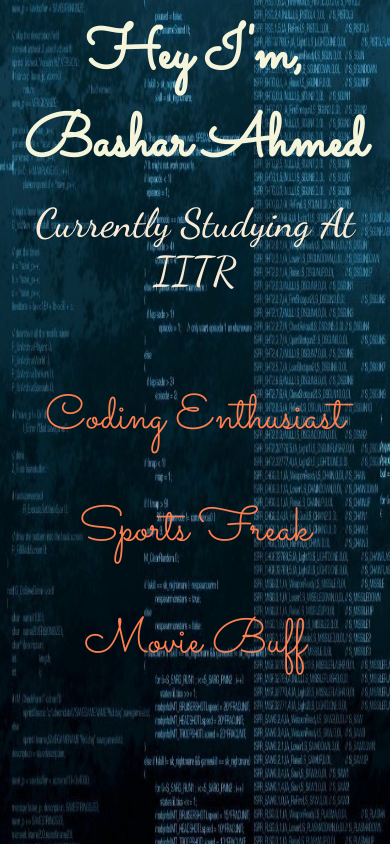
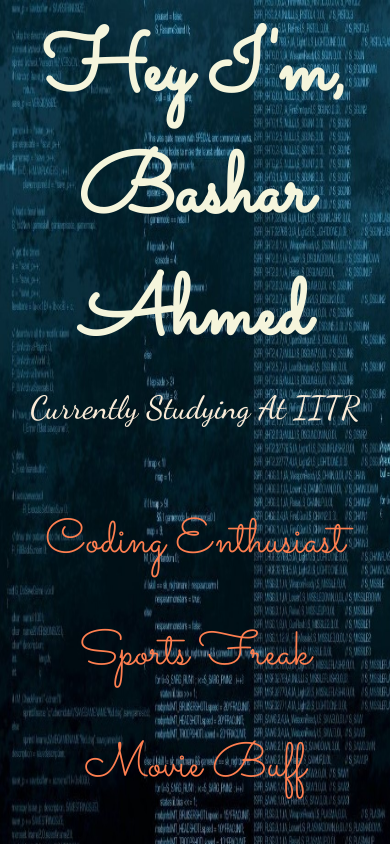
Before and after one commit to Bashar-Ahmed/Portfolio, a plain HTML site: page about.html in a window 390 px wide. Drawn offline with Linux system fonts and the light colour scheme.

Commit message:
Update styleabout.css

```diff
--- a/css/styleabout.css
+++ b/css/styleabout.css
@@ -6,7 +6,6 @@ body {
 }
 .heading {
     font-family: 'Sacramento', cursive;
-    font-size: 2.5rem;
     color:beige;
 }
 h1 {
@@ -32,6 +31,12 @@ h1 {
     body {
         background-image: url('../images/coding.jpg');
     }
+    .heading {
+        font-size: 4rem;
+    }
+    .dev {
+        font-size: 2.5rem;
+    }
     .skills {
         font-size: 4rem;
     }
@@ -43,6 +48,12 @@ h1 {
     body {
         background-image: url('../images/codingcrop.jpg');
     }
+    .heading {
+        font-size: 3.5rem;
+    }
+    .dev {
+        font-size: 2rem;
+    }
     .skills {
         font-size: 3rem;
     }
@@ -52,14 +63,12 @@ h1 {
 }
 .dev {
     color: antiquewhite;
-    font-size: 2.5rem;
     font-family: 'Dancing Script', cursive;
     margin-top: 0;
 }
 .skills {
     font-family: 'Sacramento', cursive;
     color:coral;
-
     transition-delay: 1s;
     transition-duration: 1s;
     height: 7rem;
```
